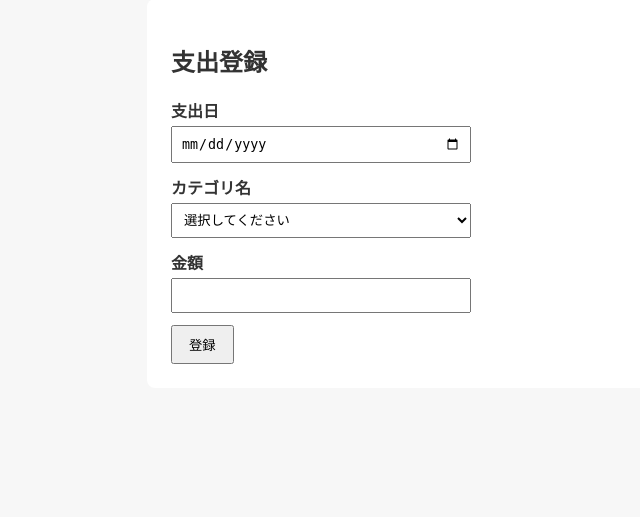
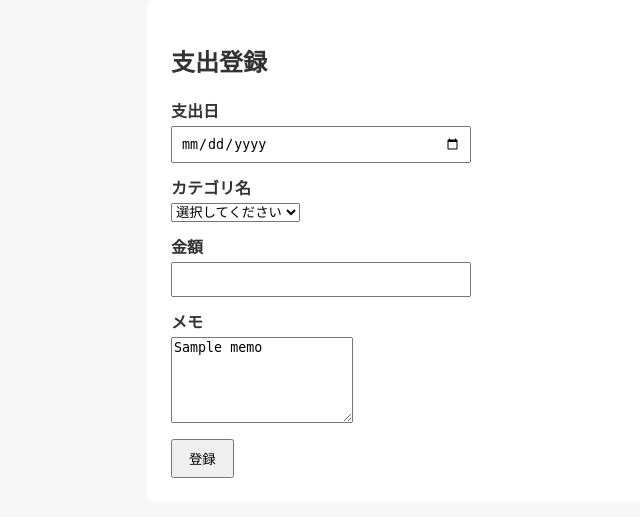
Before and after one commit to Junto-smz/my_flask_app, a Flask app: template templates/new_expense.html in a window 1280 px wide. Shown: the part 153-670 px from the top of the page, without its empty margins (43-683 px from the left). Run offline with Flask 3, Linux system fonts and the light colour scheme; the template is opened without the code that fills it: most values are stand-ins (such as "Sample title", 1, 10 or a date in 2020).

Commit message:
feat(expense): 支出メモの保存・編集・表示を追加する

```diff
--- a/app.py
+++ b/app.py
@@ -40,7 +40,7 @@ def index():
     with sqlite3.connect(DATABASE) as conn:
         conn.row_factory = sqlite3.Row
         expenses = conn.execute(
-            """SELECT id,name,amount,spent_on
+            """SELECT id,name,amount,spent_on, memo
             FROM expenses
             ORDER by id DESC"""
         ).fetchall()
@@ -94,19 +94,21 @@ def new_expense():
     spent_on = ""
     name = ""
     amount_text = ""
+    memo = ""
     if request.method == "POST":
         spent_on = request.form["spent_on"].strip()
         name = request.form["name"].strip()
         amount_text = request.form["amount"].strip()
+        memo = request.form["memo"].strip()
 
         error,amount = validate_expense_form(name,amount_text,spent_on)
 
         if error is None:
             with sqlite3.connect(DATABASE) as conn:
                 conn.execute(
-                    """INSERT INTO expenses (name,amount,spent_on)
-                    VALUES (?,?,?)""",
-                    (name,amount,spent_on)
+                    """INSERT INTO expenses (name, amount, spent_on, memo)
+                    VALUES (?, ?, ?, ?)""",
+                    (name, amount, spent_on, memo)
                 )
             return redirect(url_for("index"))
 
@@ -116,6 +118,7 @@ def new_expense():
                         spent_on = spent_on,
                         name = name,
                         amount_text = amount_text,
+                        memo = memo,
                         categories = CATEGORIES)
 
 
@@ -127,7 +130,7 @@ def edit_expense(expense_id):
     with sqlite3.connect(DATABASE) as conn:
             conn.row_factory = sqlite3.Row
             expense = conn.execute(
-                """SELECT id,name,amount,spent_on
+                """SELECT id, name, amount, spent_on, memo
                 FROM expenses
                 WHERE id = ?""",
                 (expense_id,)
@@ -136,11 +139,13 @@ def edit_expense(expense_id):
     spent_on = expense["spent_on"] or ""
     name = expense["name"]
     amount_text  = str(expense["amount"])
+    memo = expense["memo"] or ""
 
     if request.method == "POST":
         spent_on = request.form["spent_on"].strip()
         name = request.form["name"].strip()
         amount_text = request.form["amount"].strip()
+        memo = request.form["memo"].strip()
 
         error,amount = validate_expense_form(name,amount_text,spent_on)
 
@@ -148,9 +153,9 @@ def edit_expense(expense_id):
             with sqlite3.connect(DATABASE) as conn:
                 conn.execute(
                     """UPDATE expenses
-                    SET name = ?, amount = ?, spent_on = ?
+                    SET name = ?, amount = ?, spent_on = ?, memo = ?
                     WHERE id = ?""",
-                    (name,amount,spent_on,expense_id)
+                    (name,amount,spent_on, memo, expense_id)
                 )
                 return redirect(url_for("index"))
 
@@ -161,6 +166,7 @@ def edit_expense(expense_id):
                         spent_on = spent_on,
                         name = name,
                         amount_text = amount_text,
+                        memo = memo,
                         categories = CATEGORIES)
 
 @app.route("/expenses/<int:expense_id>/delete",methods=["POST"])
--- a/init_db.py
+++ b/init_db.py
@@ -7,6 +7,7 @@ with sqlite3.connect("./database/database.db") as conn:
             name TEXT NOT NULL,
             amount INTEGER NOT NULL,
             spent_on TEXT NOT NULL
+            memo TEXT
             )
             """)
 
--- a/static/style.css
+++ b/static/style.css
@@ -59,11 +59,17 @@ label {
     font-weight: bold;
 }
 
-input,select {
+input,
+select
+textarea {
     padding: 8px;
     width: 100%;
     max-width: 300px;
     box-sizing: border-box;
+}
+
+textarea{
+    min-height: 80px;
 }
 
 button {
--- a/templates/edit_expense.html
+++ b/templates/edit_expense.html
@@ -30,6 +30,11 @@
             <input type="number" id="amount" name="amount" value="{{ amount_text }}">
         </div>
 
+        <div>
+            <label for="memo">メモ</label>
+            <textarea id="memo" name="memo">{{memo}}</textarea>
+        </div>
+
         <button type="submit">更新</button>
     </form>
 {% endblock %}
--- a/templates/index.html
+++ b/templates/index.html
@@ -52,6 +52,7 @@
                 <th>支出日</th>
                 <th>カテゴリ</th>
                 <th>金額</th>
+                <th>メモ</th>
                 <th>操作</th>
             </tr>
             {% for expense in expenses %}
@@ -60,6 +61,7 @@
                     <td>{{ expense.spent_on or "未設定"}}</td>
                     <td>{{ expense.name }}</td>
                     <td>{{ expense.amount }}円</td>
+                    <td>{{expense.memo or ""}}</td>
                     <td>
                         <a href="{{ url_for('edit_expense', expense_id=expense.id) }}">編集</a>
 
--- a/templates/new_expense.html
+++ b/templates/new_expense.html
@@ -31,6 +31,10 @@
             <input type="number" id="amount" name="amount" value="{{amount_text}}">
         </div>
 
+        <div>
+            <label for="memo">メモ</label>
+            <textarea id="memo" name="memo">{{memo}}</textarea>
+        </div>
         <button type="submit">登録</button>
     </form>
 {% endblock %}
```
